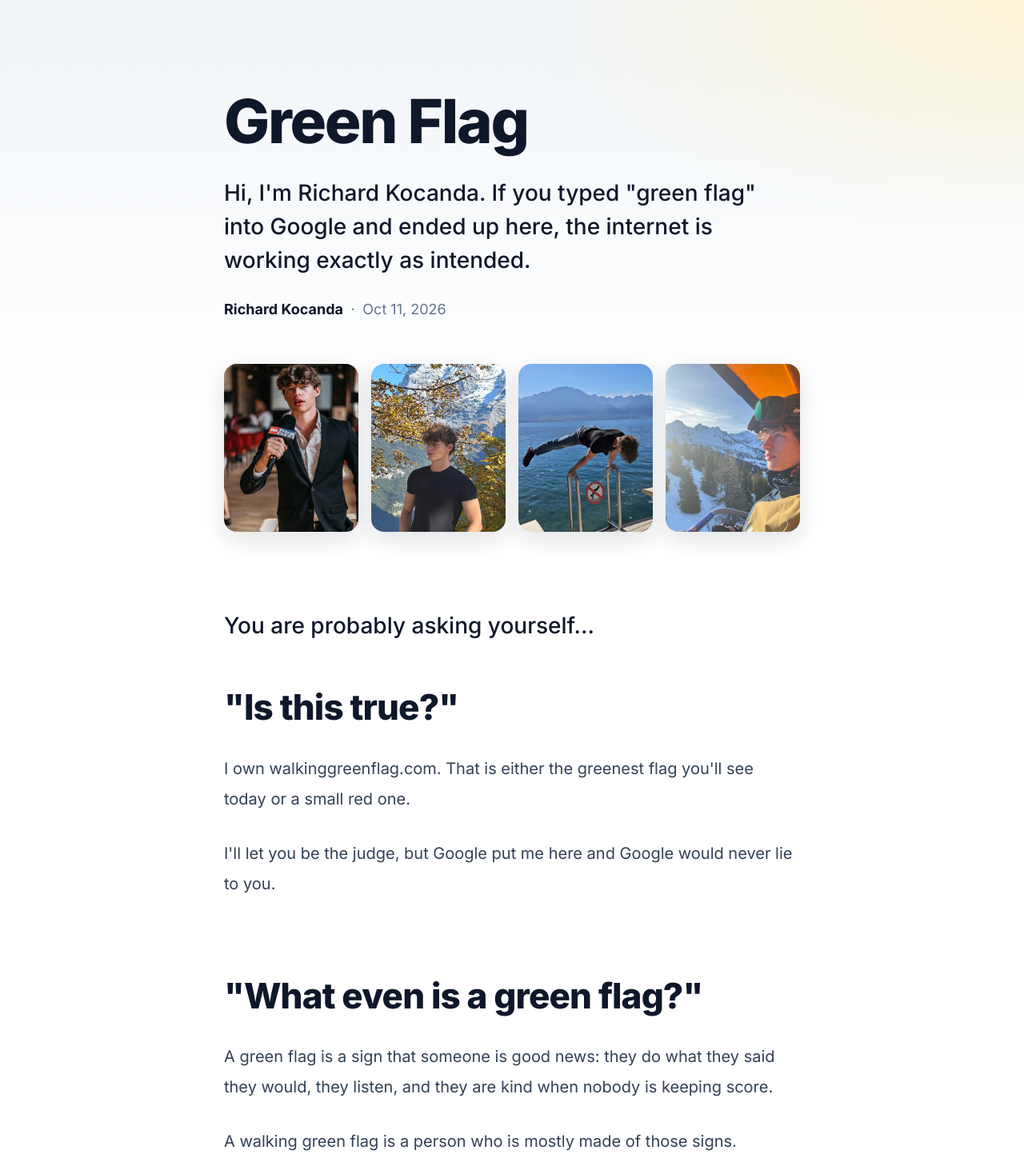
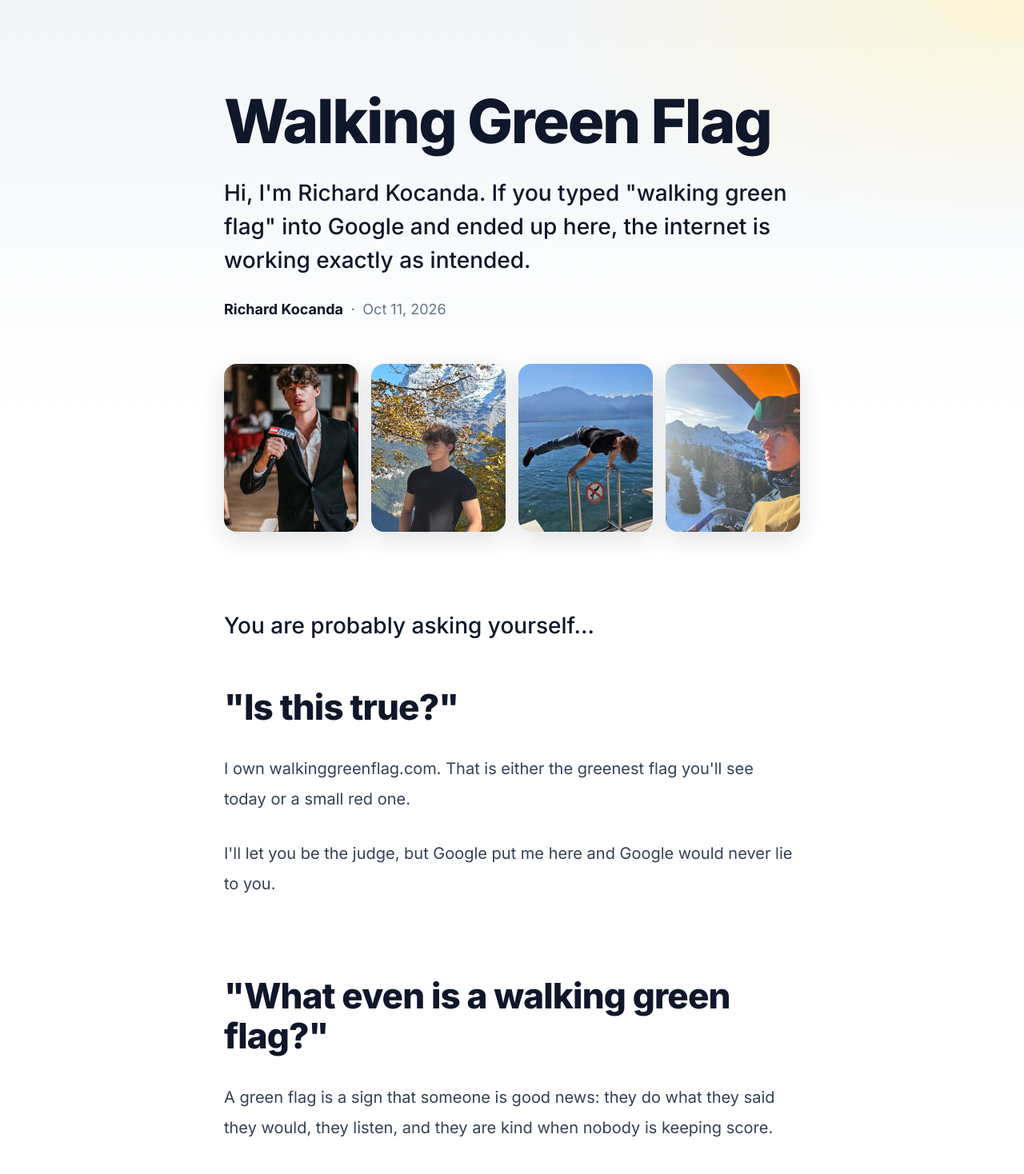
Before and after one commit to richardkocandadesign-jpg/sideprojects, a Next.js app: page / in a window 1280 px wide. Shown: the top 1468 px of the page at 80% size. Built offline with nearby package versions, Linux system fonts and the light colour scheme.

Commit message:
Revert "Retarget the page to the keyword "green flag""
This reverts commit 9df0b478441d95a7500e775a9a2fb71633079c81.

```diff
--- a/app/layout.tsx
+++ b/app/layout.tsx
@@ -6,7 +6,7 @@ import "./globals.css";
 const inter = Inter({ subsets: ["latin"], display: "swap" });
 
 const title = `${site.keyword} | ${site.name}`;
-const description = `Green flag? Meet ${site.name} from ${site.city}, ${site.role} of ${site.company} and a walking green flag. Google sent you here. Here's the evidence.`;
+const description = `${site.keyword}? That's ${site.name} from ${site.city}, ${site.role} of ${site.company}. Google sent you here for a reason. Here's the evidence.`;
 const ogImage = photos[0]
   ? [{ url: photos[0].src, alt: photos[0].alt }]
   : undefined;
--- a/app/page.tsx
+++ b/app/page.tsx
@@ -38,9 +38,9 @@ export default function Home() {
         <div className="column">
           <h1>{site.keyword}</h1>
           <p className="lead">
-            Hi, I&apos;m {site.name}. If you typed &quot;green flag&quot; into
-            Google and ended up here, the internet is working exactly as
-            intended.
+            Hi, I&apos;m {site.name}. If you typed &quot;walking green
+            flag&quot; into Google and ended up here, the internet is working
+            exactly as intended.
           </p>
           <p className="byline">
             <strong>{site.name}</strong>
@@ -80,7 +80,7 @@ export default function Home() {
           would never lie to you.
         </p>
 
-        <h2>&quot;What even is a green flag?&quot;</h2>
+        <h2>&quot;What even is a walking green flag?&quot;</h2>
         <p>
           A green flag is a sign that someone is good news: they do what they
           said they would, they listen, and they are kind when nobody is
--- a/app/site.ts
+++ b/app/site.ts
@@ -3,7 +3,7 @@
 
 export const site = {
   url: "https://walkinggreenflag.com",
-  keyword: "Green Flag",
+  keyword: "Walking Green Flag",
   name: "Richard Kocanda",
   city: "Prague",
   jobTitle: "Co-founder & CEO",
```
